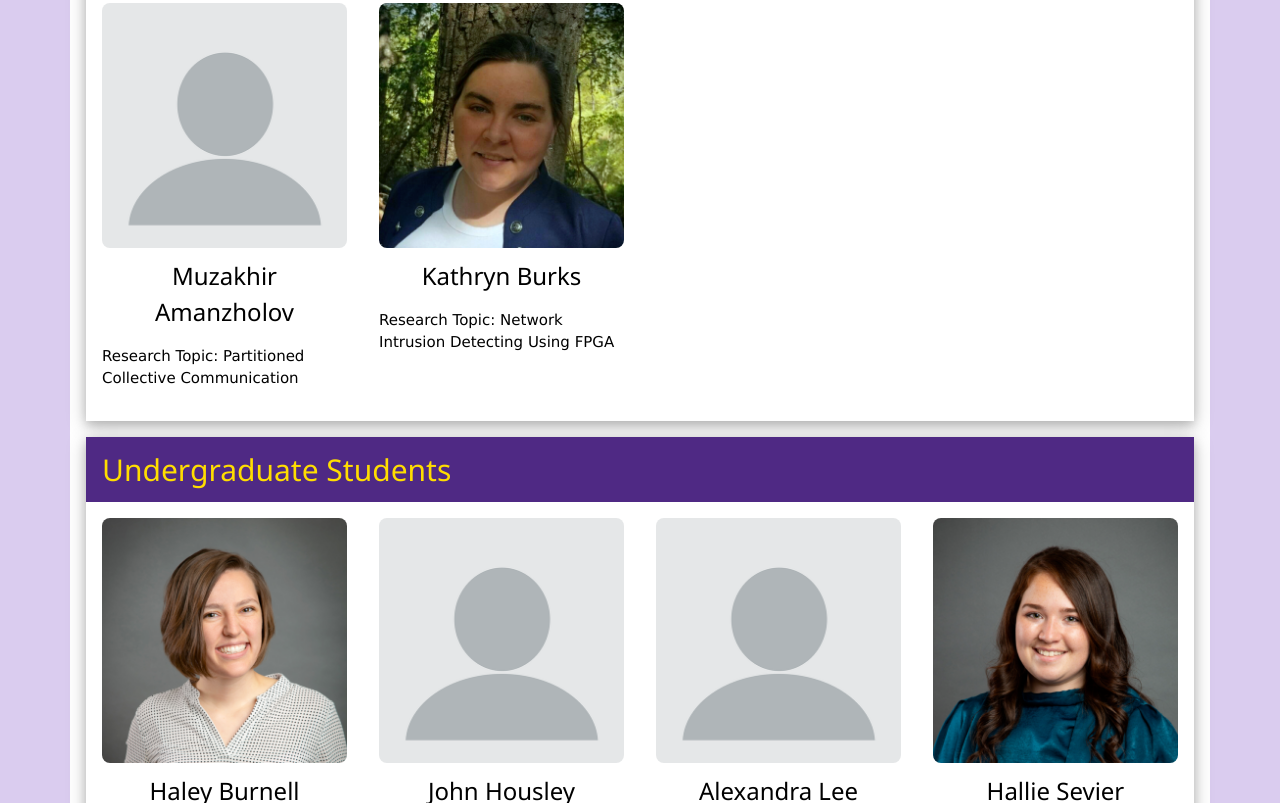
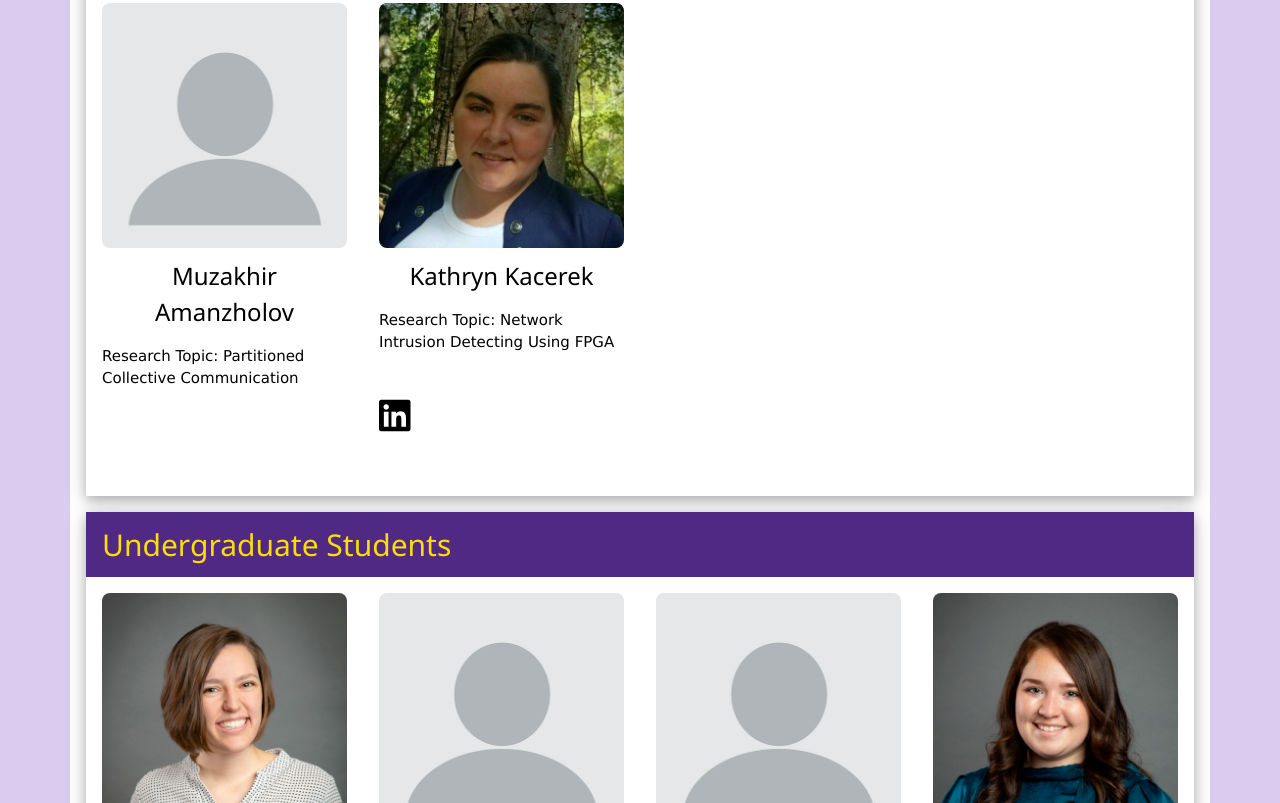
Before and after one commit to sghafoor10/sghafoor10.github.io, a plain HTML site: page students.html in a window 1280 px wide. Shown: the part 1343-2146 px from the top of the page. Drawn offline with Linux system fonts and the light colour scheme.

Commit message:
updated student info

```diff
--- a/students.html
+++ b/students.html
@@ -110,9 +110,12 @@
 							<p>Research Topic: Partitioned Collective Communication</p>
 						</div>
 						<div class="w3-panel w3-quarter">
-							<img src="/images/people/kathryn_burks.png" alt="Kathryn Burks" class="w3-round-large" style="width:100%;"/>
-							<h3 class="w3-center">Kathryn Burks</h3>
+							<img src="/images/people/kathryn_kacerek.png" alt="Kathryn Kacerek" class="w3-round-large" style="width:100%;"/>
+							<h3 class="w3-center">Kathryn Kacerek</h3>
 							<p>Research Topic: Network Intrusion Detecting Using FPGA</p>
+							<p class="w3-xxlarge">
+								<a href="https://www.linkedin.com/in/katie-kacerek-658b22223" target="_blank" rel="noopener noreferrer"><i class="fab fa-linkedin"></i></a>
+							</p>
 						</div>
 					</div>
 				</div>
```
Also changed, not shown: images/people/kathryn_kacerek.png (renamed from images/people/kathryn_burks.png), images/people/originals/kathryn_kacerek.png (renamed from images/people/originals/kathryn_burks.png).
